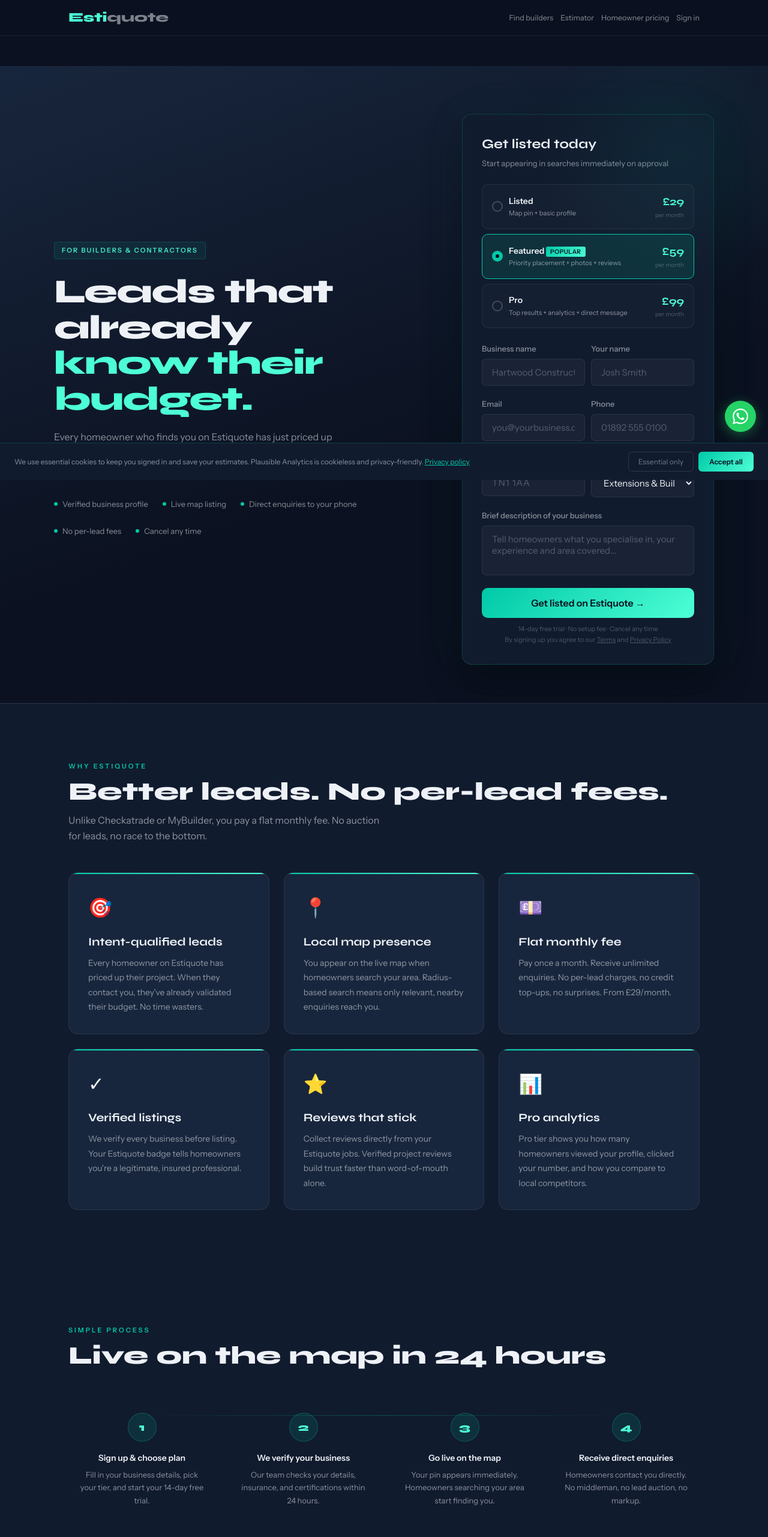
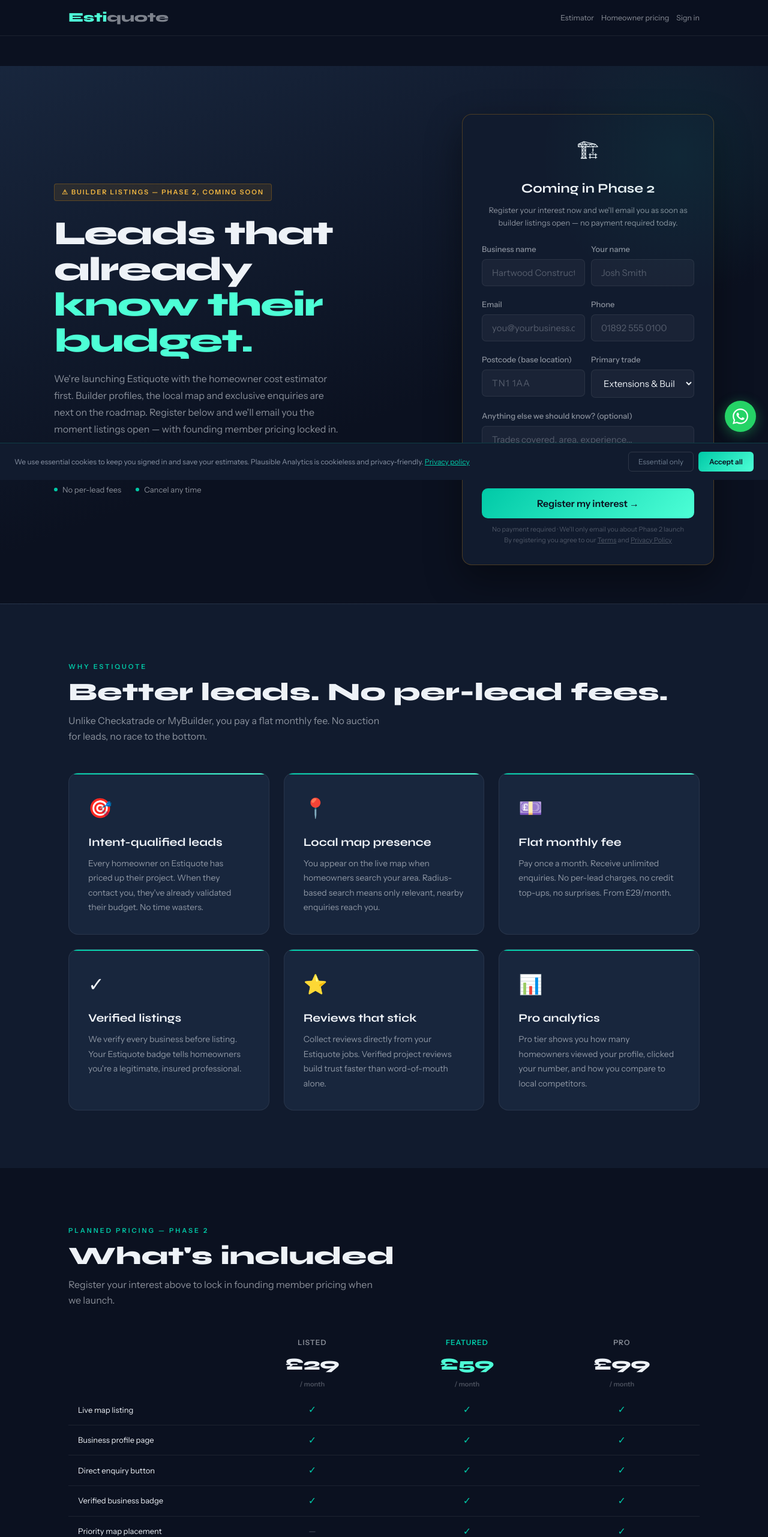
Before and after one commit to Socialscaffolding25/Estiquote, a website: page builder-signup.html in a window 1280 px wide. Shown: the top 2562 px of the page at 60% size. Drawn offline with nearby package versions, Linux system fonts and the light colour scheme.

Commit message:
Phase 1: turn builder-signup into a Coming soon interest form
Removed the live Stripe checkout - builder listings are phase 2, so nobody should be able to pay for one yet. Replaced the paid signup form with a free interest-registration form that submits to the existing Formspree endpoint, so we can capture builder demand ahead of phase 2 launch.

```diff
--- a/builder-signup.html
+++ b/builder-signup.html
@@ -6,8 +6,8 @@
   <link rel="apple-touch-icon" href="apple-touch-icon.svg">
   <link rel="shortcut icon" href="favicon.svg">
 <meta name="viewport" content="width=device-width, initial-scale=1.0">
-<title>List Your Business — Estiquote for Builders</title>
-<meta name="description" content="Get found by homeowners actively planning projects in your area. List your trade business on Estiquote from £29/month.">
+<title>List Your Business — Estiquote for Builders (Coming Soon)</title>
+<meta name="description" content="Estiquote's builder marketplace is launching in Phase 2. Register your interest to be first in line when local builder listings open.">
 <link rel="preconnect" href="https://fonts.googleapis.com">
   <link rel="preconnect" href="https://wvultsxiqjkisbeidjcl.supabase.co">
   <link rel="preconnect" href="https://cdn.jsdelivr.net">
@@ -48,9 +48,9 @@
     align-items: center;
     gap: 8px;
     font-size: 11px;
-    background: rgba(0,201,167,0.08);
-    border: 1px solid rgba(0,201,167,0.2);
-    color: rgba(77,255,214,0.9);
+    background: rgba(245,158,11,0.1);
+    border: 1px solid rgba(245,158,11,0.25);
+    color: #f5b942;
     border-radius: 4px;
     padding: 5px 12px;
     margin-bottom: 1.5rem;
@@ -91,69 +91,19 @@
   /* SIGNUP CARD */
   .signup-card {
     background: var(--navy-2);
-    border: 1px solid rgba(0,201,167,0.2);
+    border: 1px solid rgba(245,158,11,0.25);
     border-radius: var(--radius-lg);
     padding: 2rem;
-    box-shadow: 0 24px 60px rgba(0,0,0,0.4), 0 0 80px rgba(0,201,167,0.05);
+    box-shadow: 0 24px 60px rgba(0,0,0,0.4);
+    text-align: center;
   }
 
-  .sc-title { font-family: var(--serif); font-size: 22px; font-weight: 700; color: var(--text); margin-bottom: 4px; }
-  .sc-sub { font-size: 13px; color: var(--text-muted); margin-bottom: 1.5rem; }
-
-  /* PLAN SELECTOR */
-  .plan-selector {
-    display: flex;
-    flex-direction: column;
-    gap: 8px;
-    margin-bottom: 1.5rem;
-  }
-
-  .plan-opt {
-    border: 1px solid var(--border);
-    border-radius: var(--radius);
-    padding: 14px 16px;
-    cursor: pointer;
-    transition: var(--transition);
-    display: flex;
-    align-items: center;
-    justify-content: space-between;
-    gap: 12px;
-    background: rgba(255,255,255,0.02);
-  }
-
-  .plan-opt:hover { border-color: var(--border-hover); }
-  .plan-opt.selected { border-color: var(--teal); background: var(--teal-dim); }
-
-  .po-left { display: flex; align-items: center; gap: 10px; }
-  .po-radio {
-    width: 18px; height: 18px;
-    border-radius: 50%;
-    border: 2px solid rgba(255,255,255,0.2);
-    flex-shrink: 0;
-    display: flex; align-items: center; justify-content: center;
-    transition: var(--transition);
-  }
-
-  .plan-opt.selected .po-radio { border-color: var(--teal); background: var(--teal); }
-  .plan-opt.selected .po-radio::after { content: ''; width: 6px; height: 6px; border-radius: 50%; background: var(--navy); }
-
-  .po-name { font-size: 14px; font-weight: 600; color: var(--text); }
-  .po-desc { font-size: 11px; color: var(--text-muted); margin-top: 1px; }
-  .po-price { font-family: var(--serif); font-size: 18px; font-weight: 700; color: var(--teal-light); white-space: nowrap; }
-  .po-period { font-size: 10px; color: var(--text-dim); text-align: right; }
-
-  .po-badge {
-    font-size: 10px;
-    padding: 2px 7px;
-    border-radius: 3px;
-    background: linear-gradient(135deg, var(--teal), var(--teal-light));
-    color: var(--navy);
-    font-weight: 700;
-    letter-spacing: 0.5px;
-  }
+  .sc-title { font-family: var(--serif); font-size: 22px; font-weight: 700; color: var(--text); margin-bottom: 8px; }
+  .sc-sub { font-size: 13px; color: var(--text-muted); margin-bottom: 1.5rem; line-height: 1.6; }
+  .sc-icon { font-size: 36px; margin-bottom: 1rem; }
 
   /* FORM */
-  .form-grid { display: grid; grid-template-columns: 1fr 1fr; gap: 10px; }
+  .form-grid { display: grid; grid-template-columns: 1fr 1fr; gap: 10px; text-align: left; }
   .form-group { margin-bottom: 10px; }
   .form-group.full { grid-column: 1 / -1; }
 
@@ -381,36 +331,16 @@
 </style>
 <script src="https://cdn.jsdelivr.net/npm/@supabase/supabase-js@2/dist/umd/supabase.min.js"></script>
 <script src="js/auth.js"></script>
-<script src="js/stripe-links.js"></script>
   <script defer data-domain="estiquote.co.uk" src="https://plausible.io/js/script.js"></script>
 </head>
 <body>
-<div id="test-mode-banner" style="display:none;background:rgba(245,158,11,0.12);border-bottom:1px solid rgba(245,158,11,0.3);padding:8px 1.5rem;text-align:center;font-size:12px;color:rgba(245,200,80,0.9);font-family:'Instrument Sans',sans-serif;position:fixed;top:0;left:0;right:0;z-index:200;letter-spacing:0.3px;">
-  ⚡ <strong>Demo mode</strong> — Payments are in Stripe test mode. No real charges will be made. Use card <strong>4242 4242 4242 4242</strong> to test.
-</div>
-<script>
-(function(){
-  function checkStripeMode(){
-    if(typeof STRIPE_LINKS !== 'undefined'){
-      if(STRIPE_LINKS.homeowner_pro && STRIPE_LINKS.homeowner_pro.includes('test_')){
-        var b = document.getElementById('test-mode-banner');
-        if(b) b.style.display = 'block';
-      }
-    } else {
-      setTimeout(checkStripeMode, 300);
-    }
-  }
-  checkStripeMode();
-})();
-</script>
-<!-- TEST MODE BANNER — remove when Stripe goes live -->
+<a href="#main-content" class="skip-to-content">Skip to main content</a>
 
 
 <nav class="nav nav-scrolled">
   <div class="nav-inner">
     <a href="index.html" class="nav-logo">Esti<span>quote</span></a>
     <div class="nav-links">
-      <a href="find-builders.html" class="nav-link">Find builders</a>
       <a href="estimator.html" class="nav-link">Estimator</a>
       <a href="pricing.html" class="nav-link">Homeowner pricing</a>
       <a href="login.html" class="nav-link">Sign in</a>
@@ -420,7 +350,6 @@
     </button>
   </div>
   <div class="nav-mobile" id="navMobile">
-    <a href="find-builders.html">Find builders</a>
     <a href="estimator.html">Estimator</a>
     <a href="login.html">Sign in</a>
   </div>
@@ -430,9 +359,9 @@
 <div class="builder-hero">
   <div class="hero-inner">
     <div>
-      <div class="builder-tag">For builders & contractors</div>
+      <div class="builder-tag">⚠ Builder listings — Phase 2, coming soon</div>
       <h1 class="builder-h1">Leads that already<br><em>know their budget.</em></h1>
-      <p class="builder-sub">Every homeowner who finds you on Estiquote has just priced up their project. They know what fair costs look like. They're ready to call. These are the best leads in construction.</p>
+      <p class="builder-sub">We're launching Estiquote with the homeowner cost estimator first. Builder profiles, the local map and exclusive enquiries are next on the roadmap. Register below and we'll email you the moment listings open — with founding member pricing locked in.</p>
       <div class="builder-proof">
         <div class="proof-item"><div class="proof-dot"></div>Verified business profile</div>
         <div class="proof-item"><div class="proof-dot"></div>Live map listing</div>
@@ -442,52 +371,11 @@
       </div>
     </div>
 
-    <!-- SIGNUP CARD -->
+    <!-- INTEREST CARD -->
     <div class="signup-card">
-      <div class="sc-title">Get listed today</div>
-      <div class="sc-sub">Start appearing in searches immediately on approval</div>
-
-      <div class="plan-selector">
-        <div class="plan-opt" onclick="selectPlan(this,'listed')" id="plan-listed">
-          <div class="po-left">
-            <div class="po-radio"></div>
-            <div>
-              <div class="po-name">Listed</div>
-              <div class="po-desc">Map pin + basic profile</div>
-            </div>
-          </div>
-          <div style="text-align:right">
-            <div class="po-price">£29</div>
-            <div class="po-period">per month</div>
-          </div>
-        </div>
-        <div class="plan-opt selected" onclick="selectPlan(this,'featured')" id="plan-featured">
-          <div class="po-left">
-            <div class="po-radio"></div>
-            <div>
-              <div class="po-name">Featured <span class="po-badge">POPULAR</span></div>
-              <div class="po-desc">Priority placement + photos + reviews</div>
-            </div>
-          </div>
-          <div style="text-align:right">
-            <div class="po-price">£59</div>
-            <div class="po-period">per month</div>
-          </div>
-        </div>
-        <div class="plan-opt" onclick="selectPlan(this,'pro')" id="plan-pro">
-          <div class="po-left">
-            <div class="po-radio"></div>
-            <div>
-              <div class="po-name">Pro</div>
-              <div class="po-desc">Top results + analytics + direct message</div>
-            </div>
-          </div>
-          <div style="text-align:right">
-            <div class="po-price">£99</div>
-            <div class="po-period">per month</div>
-          </div>
-        </div>
-      </div>
+      <div class="sc-icon">🏗</div>
+      <div class="sc-title">Coming in Phase 2</div>
+      <div class="sc-sub">Register your interest now and we'll email you as soon as builder listings open — no payment required today.</div>
 
       <div class="form-grid">
         <div class="form-group">
@@ -513,27 +401,27 @@
         <div class="form-group">
           <label>Primary trade</label>
           <select id="bizTrade">
-            <option>Extensions & Builds</option>
+            <option>Extensions &amp; Builds</option>
             <option>Loft Conversions</option>
             <option>Kitchen Renovation</option>
             <option>Bathroom Fit-Out</option>
             <option>Electrical Works</option>
-            <option>Plumbing & Heating</option>
+            <option>Plumbing &amp; Heating</option>
             <option>Structural Works</option>
             <option>Decoration</option>
             <option>General Builder</option>
           </select>
         </div>
         <div class="form-group full">
-          <label>Brief description of your business</label>
-          <textarea placeholder="Tell homeowners what you specialise in, your experience and area covered..." rows="3" id="bizDesc" style="resize:none"></textarea>
+          <label>Anything else we should know? (optional)</label>
+          <textarea placeholder="Trades covered, area, experience..." rows="3" id="bizDesc" style="resize:none"></textarea>
         </div>
       </div>
 
-      <button class="submit-btn" onclick="handleBuilderSignup()">
-        Get listed on Estiquote →
+      <button class="submit-btn" onclick="handleBuilderInterest()">
+        Register my interest →
       </button>
-      <p class="small-print">14-day free trial · No setup fee · Cancel any time<br>By signing up you agree to our <a href="terms.html">Terms</a> and <a href="privacy.html">Privacy Policy</a></p>
+      <p class="small-print">No payment required · We'll only email you about Phase 2 launch<br>By registering you agree to our <a href="terms.html">Terms</a> and <a href="privacy.html">Privacy Policy</a></p>
     </div>
   </div>
 </div>
@@ -580,41 +468,12 @@
   </div>
 </section>
 
-<!-- HOW IT WORKS -->
-<section class="builder-steps">
-  <div class="container">
-    <div class="section-label">Simple process</div>
-    <h2 class="section-h2">Live on the map in 24 hours</h2>
-    <div class="bsteps-grid">
-      <div class="bstep">
-        <div class="bstep-num">1</div>
-        <div class="bstep-title">Sign up & choose plan</div>
-        <div class="bstep-body">Fill in your business details, pick your tier, and start your 14-day free trial.</div>
-      </div>
-      <div class="bstep">
-        <div class="bstep-num">2</div>
-        <div class="bstep-title">We verify your business</div>
-        <div class="bstep-body">Our team checks your details, insurance, and certifications within 24 hours.</div>
-      </div>
-      <div class="bstep">
-        <div class="bstep-num">3</div>
-        <div class="bstep-title">Go live on the map</div>
-        <div class="bstep-body">Your pin appears immediately. Homeowners searching your area start finding you.</div>
-      </div>
-      <div class="bstep">
-        <div class="bstep-num">4</div>
-        <div class="bstep-title">Receive direct enquiries</div>
-        <div class="bstep-body">Homeowners contact you directly. No middleman, no lead auction, no markup.</div>
-      </div>
-    </div>
-  </div>
-</section>
-
-<!-- TIERS COMPARISON -->
+<!-- TIERS COMPARISON (launch pricing preview) -->
 <section class="tiers-section">
   <div class="container">
-    <div class="section-label">Compare tiers</div>
+    <div class="section-label">Planned pricing — Phase 2</div>
     <h2 class="section-h2">What's included</h2>
+    <p class="section-sub">Register your interest above to lock in founding member pricing when we launch.</p>
 
     <table class="tiers-table">
       <thead>
@@ -652,9 +511,9 @@
         <tr><td>Competitor benchmarking</td><td><span class="cross">—</span></td><td><span class="cross">—</span></td><td><span class="tick">✓</span></td></tr>
         <tr class="tier-cta-row">
           <td></td>
-          <td><a href="#" class="tier-btn outline" onclick="selectPlanAndScroll('listed')">Get started</a></td>
-          <td><a href="#" class="tier-btn primary" onclick="selectPlanAndScroll('featured')">Get started</a></td>
-          <td><a href="#" class="tier-btn outline" onclick="selectPlanAndScroll('pro')">Get started</a></td>
+          <td><a href="#" class="tier-btn outline" onclick="document.querySelector('.signup-card').scrollIntoView({behavior:'smooth',block:'center'});return false;">Register interest</a></td>
+          <td><a href="#" class="tier-btn primary" onclick="document.querySelector('.signup-card').scrollIntoView({behavior:'smooth',block:'center'});return false;">Register interest</a></td>
+          <td><a href="#" class="tier-btn outline" onclick="document.querySelector('.signup-card').scrollIntoView({behavior:'smooth',block:'center'});return false;">Register interest</a></td>
         </tr>
       </tbody>
     </table>
@@ -678,28 +537,28 @@
     <h2 class="section-h2">Builder FAQ</h2>
     <div class="faq-grid">
       <div class="faq-item">
-        <div class="faq-q">How quickly will I appear on the map?</div>
-        <div class="faq-a">We verify all businesses within 24 hours of signup. Once verified, your pin goes live immediately and you start appearing in searches.</div>
+        <div class="faq-q">When does this launch?</div>
+        <div class="faq-a">We're launching Estiquote with the homeowner cost estimator first. Builder listings and the local map follow in Phase 2. Register your interest and we'll email you the moment it opens.</div>
+      </div>
+      <div class="faq-item">
+        <div class="faq-q">Will I be charged anything today?</div>
+        <div class="faq-a">No. Registering your interest is free and doesn't require payment details. You'll only be asked to pay once listings go live and you choose to subscribe.</div>
       </div>
       <div class="faq-item">
         <div class="faq-q">Is there a contract or minimum term?</div>
         <div class="faq-a">No contract, no minimum term. Monthly rolling subscription. Cancel any time from your dashboard — you keep access until the end of the billing period.</div>
       </div>
       <div class="faq-item">
-        <div class="faq-q">What area do I appear in?</div>
-        <div class="faq-a">You appear in searches centred on your postcode, within the homeowner's chosen radius. You can set a coverage area of up to 50 miles from your base.</div>
+        <div class="faq-q">What area will listings cover?</div>
+        <div class="faq-a">You'll appear in searches centred on your postcode, within the homeowner's chosen radius. You'll be able to set a coverage area of up to 50 miles from your base.</div>
       </div>
       <div class="faq-item">
-        <div class="faq-q">Do you check our insurance and qualifications?</div>
-        <div class="faq-a">Yes. We verify public liability insurance and relevant trade qualifications (Gas Safe, NICEIC, etc.) before awarding the Verified badge. This protects both you and homeowners.</div>
+        <div class="faq-q">Will you check our insurance and qualifications?</div>
+        <div class="faq-a">Yes. We'll verify public liability insurance and relevant trade qualifications (Gas Safe, NICEIC, etc.) before awarding the Verified badge. This protects both you and homeowners.</div>
       </div>
       <div class="faq-item">
-        <div class="faq-q">Can I list multiple trades?</div>
-        <div class="faq-a">Yes — your profile can show all the trades you cover. You appear in searches for every trade you list, not just your primary one.</div>
-      </div>
-      <div class="faq-item">
-        <div class="faq-q">How do homeowners contact me?</div>
-        <div class="faq-a">Via a direct enquiry form that sends to your email and phone. Pro tier also gets a direct message inbox. We never sell or share your contact details with third parties.</div>
+        <div class="faq-q">What do I get for registering early?</div>
+        <div class="faq-a">Early registrants lock in founding member pricing and get first access when we open listings in your area.</div>
       </div>
     </div>
   </div>
@@ -713,30 +572,17 @@
 </footer>
 
 <script>
-  let selectedPlan = 'featured';
-
   window.addEventListener('scroll', () => {
     document.querySelector('.nav').classList.toggle('nav-scrolled', window.scrollY > 40);
   });
 
-  function selectPlan(el, plan) {
-    document.querySelectorAll('.plan-opt').forEach(p => p.classList.remove('selected'));
-    el.classList.add('selected');
-    selectedPlan = plan;
-  }
-
-  function selectPlanAndScroll(plan) {
-    selectPlan(document.getElementById('plan-' + plan), plan);
-    document.querySelector('.signup-card').scrollIntoView({ behavior: 'smooth', block: 'center' });
-  }
-
-  async function handleBuilderSignup() {
+  async function handleBuilderInterest() {
     const name  = document.getElementById('bizName').value.trim();
     const email = document.getElementById('bizEmail').value.trim();
     const phone = document.getElementById('bizPhone').value.trim();
 
-    if (!name || !email || !phone) {
-      showFormError('Please fill in your business name, email and phone number to continue.');
+    if (!name || !email) {
+      showFormError('Please fill in your business name and email so we can contact you.');
       return;
     }
 
@@ -744,38 +590,28 @@
     btn.textContent = 'Sending...';
     btn.disabled = true;
 
-    const planPrice = selectedPlan === 'listed' ? '£29/mo' : selectedPlan === 'featured' ? '£59/mo' : '£99/mo';
-    // Map selected plan to valid stripe-links.js key
-    const stripeKeyMap = {
-      listed:   'builder_listed',
-      featured: 'builder_featured',
-      pro:      'builder_pro'
-    };
-    const stripeKey = stripeKeyMap[selectedPlan] || 'builder_listed';
-
-    // 1. Send application details to Formspree
     try {
       await fetch('https://formspree.io/f/xwvadzvz', {
         method: 'POST',
         headers: { 'Content-Type': 'application/json', 'Accept': 'application/json' },
         body: JSON.stringify({
-          _subject: `[Estiquote] New builder listing application — ${name}`,
-          form_type: 'Builder Listing Application',
+          _subject: `[Estiquote] Phase 2 builder interest — ${name}`,
+          form_type: 'Builder Phase 2 Interest',
           business_name: name,
           contact_name: document.getElementById('contactName').value,
           email, phone,
           postcode: document.getElementById('bizPostcode').value.toUpperCase(),
           primary_trade: document.getElementById('bizTrade').value,
-          plan: `${selectedPlan.toUpperCase()} — ${planPrice}`,
           description: document.getElementById('bizDesc').value,
           submitted_at: new Date().toLocaleString('en-GB')
         })
       });
-    } catch (e) {}
-
-    // 2. Go to Stripe — with fallback if link not configured yet
-    btn.textContent = 'Redirecting to payment...';
-    setTimeout(() => goToStripe(stripeKey, email), 600);
+      btn.textContent = "You're on the list ✓";
+    } catch (e) {
+      showFormError('Something went wrong. Please try again or email estiquoteofficial@gmail.com');
+      btn.textContent = 'Register my interest →';
+      btn.disabled = false;
+    }
   }
 
   function showFormError(msg) {
```
